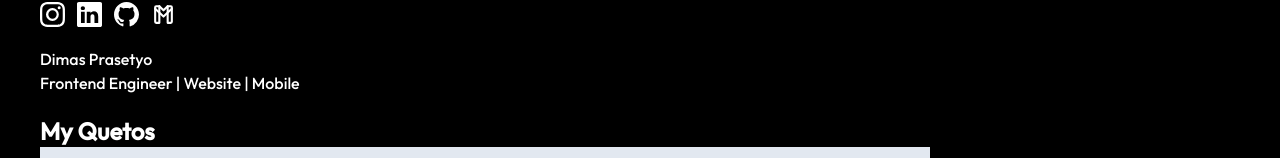
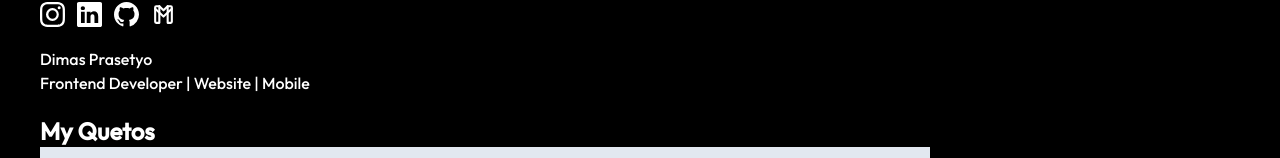
Before and after one commit to DSQL-MONGKEY/Dportfolio-v1, a React (Vite) app: page / in a window 1280 px wide. Shown: the part 5752-5910 px from the top of the page. Built offline with nearby package versions, Linux system fonts and the light colour scheme.

Commit message:
chore<role>: change typo

```diff
--- a/src/components/Footer.tsx
+++ b/src/components/Footer.tsx
@@ -18,7 +18,7 @@ const Footer = () => {
         <div className="flex flex-col text-white font-outfit mb-5">
           <h5>Dimas Prasetyo</h5>
           <p>
-            Frontend Engineer | Website | Mobile
+            Frontend Developer | Website | Mobile
           </p>
         </div>
 
@@ -31,6 +31,8 @@ const Footer = () => {
             Basically our brains are same, the difference is who "just" tries first and who learns "continuously"
           </p>
         </div>
+
+
       </div>
     </section>
   )
```
